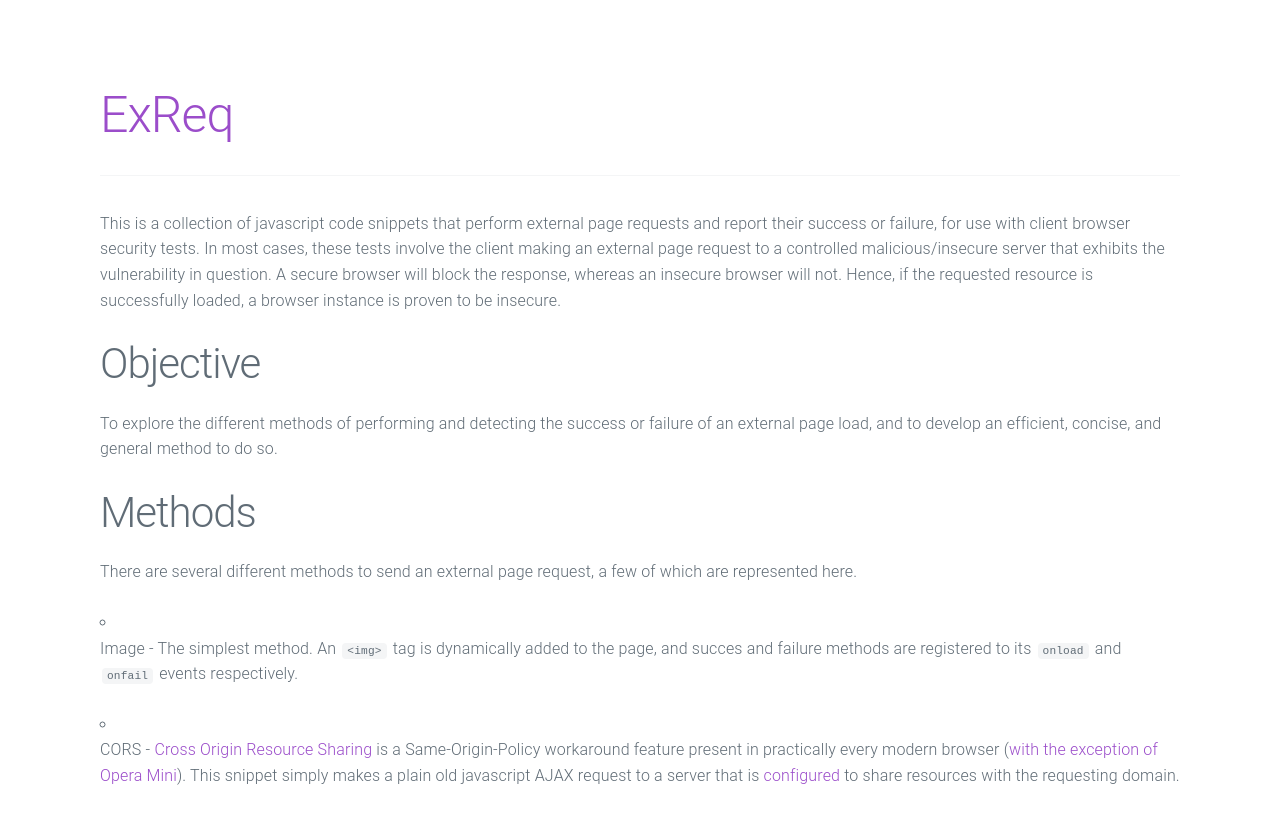
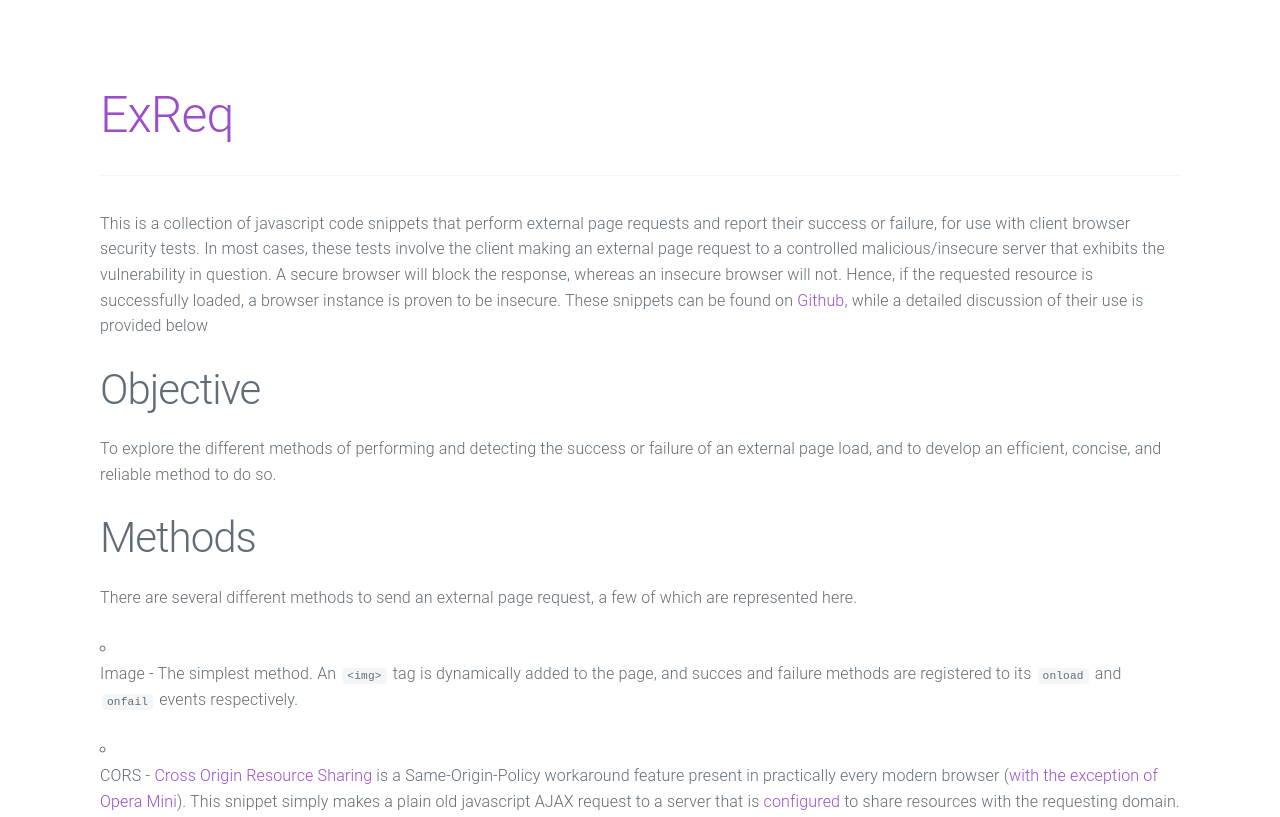
Before and after one commit to nduchan/ExReq, a plain HTML site: page index.html in a window 1280 px wide. Shown: the top 817 px of the page. Drawn offline with Linux system fonts and the light colour scheme.

Commit message:
index changes

```diff
--- a/index.html
+++ b/index.html
@@ -17,15 +17,13 @@
 <section class="container">
 
 <hr>
-<p>This is a collection of javascript code snippets that perform external page requests and report their success or failure, for use with client browser security tests. In most cases, these tests involve the client making an external page request to a controlled malicious/insecure server that exhibits the vulnerability in question. A secure browser will block the response, whereas an insecure browser will not. Hence, if the requested resource is successfully loaded, a browser instance is proven to be insecure. </p>
+<p>This is a collection of javascript code snippets that perform external page requests and report their success or failure, for use with client browser security tests. In most cases, these tests involve the client making an external page request to a controlled malicious/insecure server that exhibits the vulnerability in question. A secure browser will block the response, whereas an insecure browser will not. Hence, if the requested resource is successfully loaded, a browser instance is proven to be insecure. These snippets can be found on <a href="https://github.com/nduchan/ExReq">Github</a>, while a detailed discussion of their use is provided below</p>
 
 
 
 <h2 id="objective">Objective</h2>
 
-<p>To explore the different methods of performing and detecting the success or failure of an external page load, and to develop an efficient, concise, and general method to do so. </p>
-
-
+<p>To explore the different methods of performing and detecting the success or failure of an external page load, and to develop an efficient, concise, and reliable method to do so. </p>
 
 <h2 id="methods">Methods</h2>
 
```
